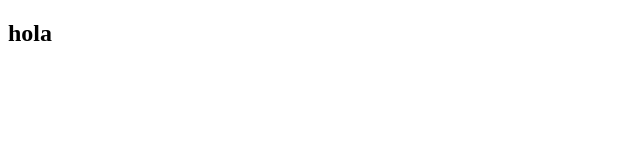
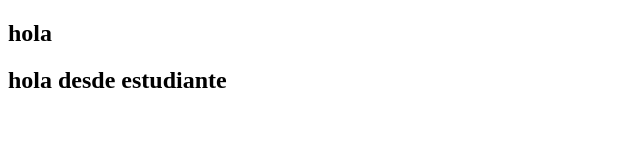
Before and after one commit to patdonoso/EjForm, a plain HTML site: page index.html in a window 1280 px wide. Shown: the whole page, without its empty margins (0-640 px from the left). Drawn offline with Linux system fonts and the light colour scheme.

Commit message:
modificacion index estudiante

```diff
--- a/index.html
+++ b/index.html
@@ -8,6 +8,7 @@
 </head>
 <body>
     <h2>hola</h2>
+    <h2>hola desde estudiante</h2>
 
 </body>
 </html>
```
